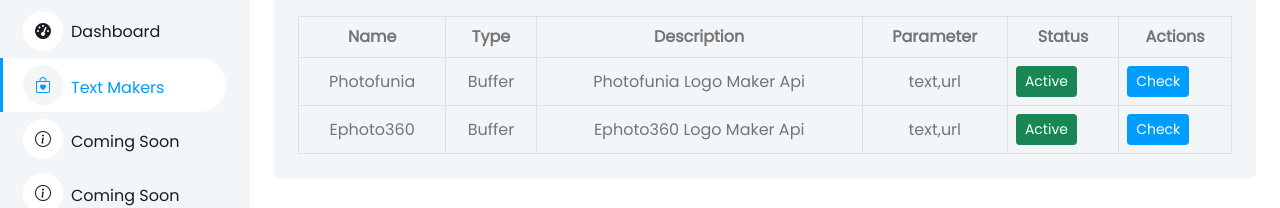
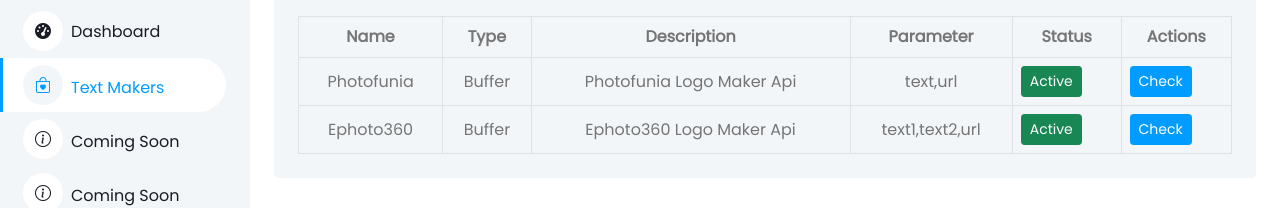
Before and after one commit to Prime-Hritu/Private-APIs, a plain HTML site: page makers.html in a window 1280 px wide. Shown: the part 139-347 px from the top of the page. Drawn offline with nearby package versions, Linux system fonts and the light colour scheme.

Commit message:
Update Ephoto360

```diff
--- a/makers.html
+++ b/makers.html
@@ -344,7 +344,7 @@ button.neon.blue:hover {
                          <td><center>Ephoto360</center></td>
                          <td><center>Buffer</center></td>
                          <td><center>Ephoto360 Logo Maker Api</center></td>
-                         <td><center>text,url</center></td>
+                         <td><center>text1,text2,url</center></td>
                          <td><button type="button" class="btn btn-sm btn-success">Active</button></td>
                          <td><a class="btn btn-sm btn-primary text-white" href="https://api-private.vercel.app/api/ephoto360?url=https://en.ephoto360.com/3d-underwater-text-effect-online-682.html&text1=Hritu&text2=Raj" target="_blank">Check</a></td>
                       </tr>
```
